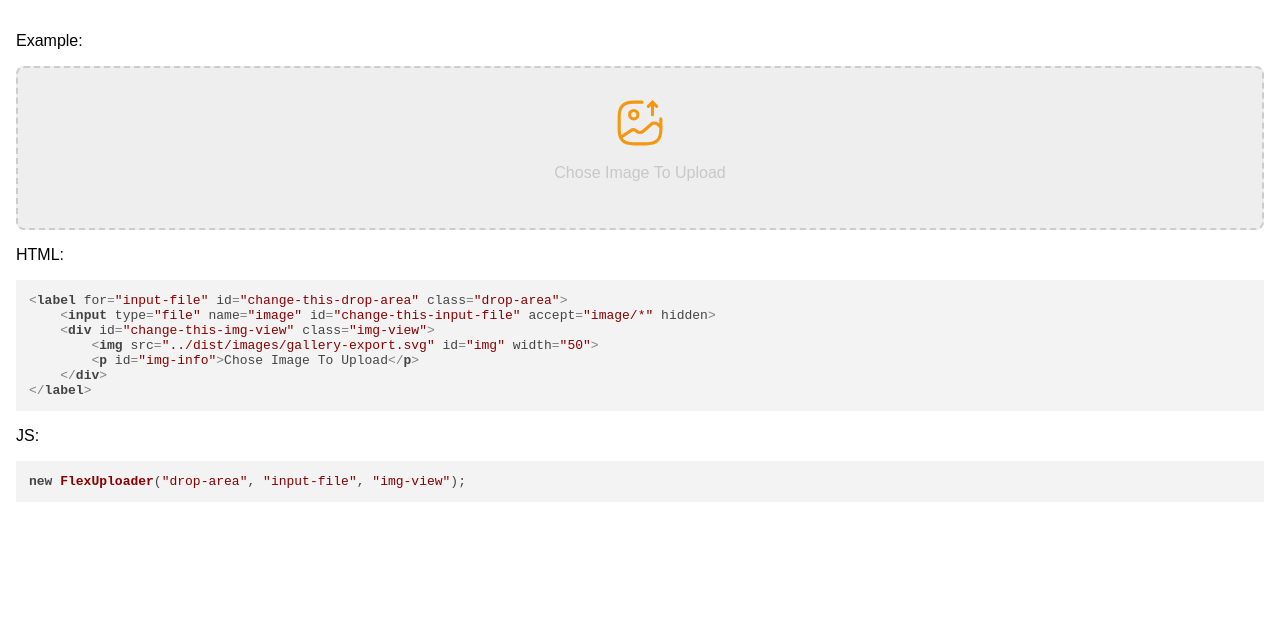
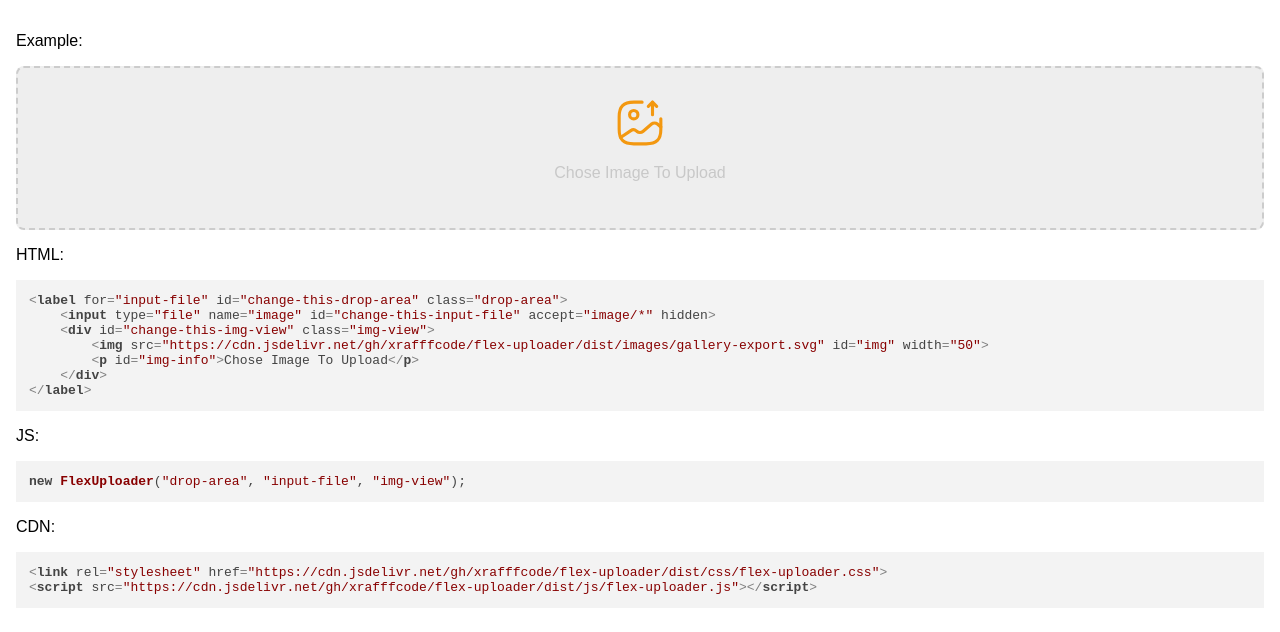
Before and after one commit to xrafffcode/flex-uploader, a plain HTML site: page index.html in a window 1280 px wide. Drawn offline with nearby package versions, Linux system fonts and the light colour scheme.

Commit message:
feat: add cdn link

```diff
--- a/index.html
+++ b/index.html
@@ -34,13 +34,17 @@
     <pre><code class="html">&lt;label for="input-file" id="change-this-drop-area" class="drop-area"&gt;
     &lt;input type="file" name="image" id="change-this-input-file" accept="image/*" hidden&gt;
     &lt;div id="change-this-img-view" class="img-view"&gt;
-        &lt;img src="../dist/images/gallery-export.svg" id="img" width="50"&gt;
+        &lt;img src="https://cdn.jsdelivr.net/gh/xrafffcode/flex-uploader/dist/images/gallery-export.svg" id="img" width="50"&gt;
         &lt;p id="img-info"&gt;Chose Image To Upload&lt;/p&gt;
     &lt;/div&gt;
 &lt;/label&gt;</code></pre>
 
     <p>JS:</p>
     <pre><code class="js">new FlexUploader("drop-area", "input-file", "img-view");</code></pre>
+
+    <p>CDN:</p>
+    <pre><code class="html">&lt;link rel="stylesheet" href="https://cdn.jsdelivr.net/gh/xrafffcode/flex-uploader/dist/css/flex-uploader.css"&gt;
+&lt;script src="https://cdn.jsdelivr.net/gh/xrafffcode/flex-uploader/dist/js/flex-uploader.js"&gt;&lt;/script&gt;</code></pre>
 
 
 
```
